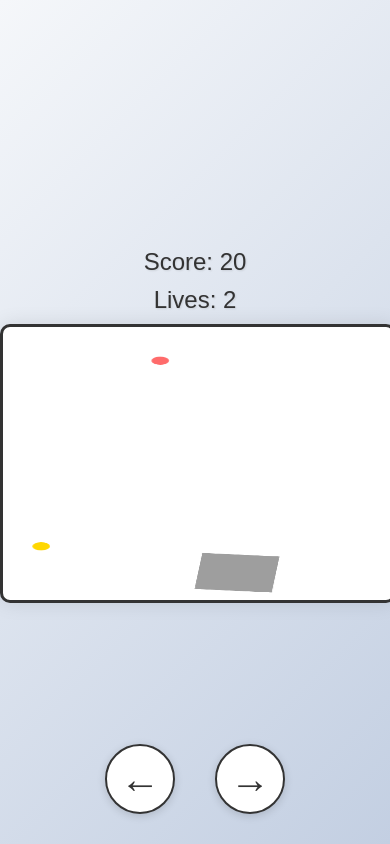
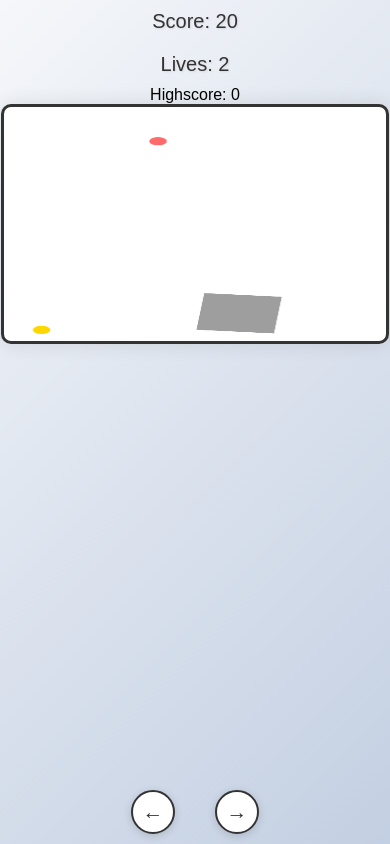
Before and after one commit to grishaster80/jiglipuff-game, a plain HTML site: page index.html in a window 390 px wide. Drawn offline with Linux system fonts and the light colour scheme.

Commit message:
game updated

```diff
--- a/game.js
+++ b/game.js
@@ -4,6 +4,7 @@ const scoreElement = document.getElementById('score');
 const livesElement = document.getElementById('lives');
 const gameOverElement = document.getElementById('gameOver');
 const finalScoreElement = document.getElementById('finalScore');
+const highscoreElement = document.getElementById('highscore');
 
 // Game objects
 const cat = {
@@ -24,6 +25,8 @@ let gameActive = true;
 let gameSpeed = 1;  // Speed multiplier
 let lastSpeedIncrease = 0;  // Track when to increase speed
 let bgmStarted = false;
+let highscore = Number(localStorage.getItem('jigglypuff_highscore')) || 0;
+highscoreElement.textContent = `Highscore: ${highscore}`;
 
 // Load cat image
 const catImg = new Image();
@@ -270,6 +273,12 @@ function draw() {
 function gameOver() {
     gameActive = false;
     finalScoreElement.textContent = score;
+    // Update highscore if needed
+    if (score > highscore) {
+        highscore = score;
+        localStorage.setItem('jigglypuff_highscore', highscore);
+        highscoreElement.textContent = `Highscore: ${highscore}`;
+    }
     gameOverElement.style.display = 'block';
     stopBGM();
     playSFX(sfxGameOver);
@@ -277,6 +286,9 @@ function gameOver() {
 
 // Restart game
 function restartGame() {
+    // Stop previous game loop if running
+    if (gameLoop) cancelAnimationFrame(gameLoop);
+
     score = 0;
     lives = 3;
     treats = [];
@@ -285,8 +297,12 @@ function restartGame() {
     gameSpeed = 1; // Reset speed
     lastSpeedIncrease = 0; // Reset speed increase tracker
     cat.speed = cat.baseSpeed;
+    // Reset cat position to center
+    cat.x = (canvas.width - cat.width) / 2;
+    cat.y = canvas.height - 100;
     scoreElement.textContent = `Score: ${score}`;
     livesElement.textContent = `Lives: ${lives}`;
+    highscoreElement.textContent = `Highscore: ${highscore}`;
     gameOverElement.style.display = 'none';
     playBGM();
     gameStep();
@@ -310,4 +326,25 @@ function startBGMOnUserInteraction() {
 }
 window.addEventListener('click', startBGMOnUserInteraction);
 window.addEventListener('keydown', startBGMOnUserInteraction);
+
+// Add after all variable declarations, before any game logic
+function resizeCanvas() {
+    // For mobile: fit width, keep aspect ratio
+    let w = window.innerWidth;
+    let h = window.innerHeight;
+    let aspect = 2/3; // original 400x600
+    if (w < 600) {
+        canvas.width = w;
+        canvas.height = Math.min(h * 0.6, w / aspect);
+    } else {
+        canvas.width = 400;
+        canvas.height = 600;
+    }
+    // Re-center cat if needed
+    cat.y = canvas.height - 100;
+    if (cat.x > canvas.width - cat.width) cat.x = canvas.width - cat.width;
+}
+window.addEventListener('resize', resizeCanvas);
+resizeCanvas();
+
 gameStep();
--- a/index.html
+++ b/index.html
@@ -79,9 +79,17 @@
             touch-action: manipulation;
         }
         @media (max-width: 600px) {
-            #gameContainer { width: 100vw; }
-            canvas { width: 100vw !important; height: 70vw !important; max-width: 100vw; max-height: 80vh; }
-            #mobile-controls { display: flex; }
+            html, body { height: 100%; }
+            #gameContainer { width: 100vw; min-height: 100vh; display: flex; flex-direction: column; justify-content: flex-start; align-items: center; }
+            canvas { width: 98vw !important; height: 60vw !important; max-width: 100vw; max-height: 60vh; display: block; margin: 0 auto; }
+            #gameOver { width: 90vw; max-width: 350px; font-size: 1.1rem; padding: 10px; }
+            #mobile-controls { display: flex; position: fixed; bottom: 10px; left: 0; width: 100vw; background: none; }
+            .mobile-btn { width: 60px; height: 60px; font-size: 2rem; }
+            #score, #lives { font-size: 20px; }
+        }
+        @media (max-width: 400px) {
+            #gameOver { font-size: 1rem; padding: 6px; }
+            .mobile-btn { width: 44px; height: 44px; font-size: 1.3rem; }
         }
     </style>
 </head>
@@ -89,6 +97,7 @@
     <div id="gameContainer">
         <div id="score">Score: 0</div>
         <div id="lives">Lives: 3</div>
+        <div id="highscore">Highscore: 0</div>
         <canvas id="gameCanvas" width="400" height="600"></canvas>
         <div id="gameOver">
             <h2>Game Over!</h2>
```
